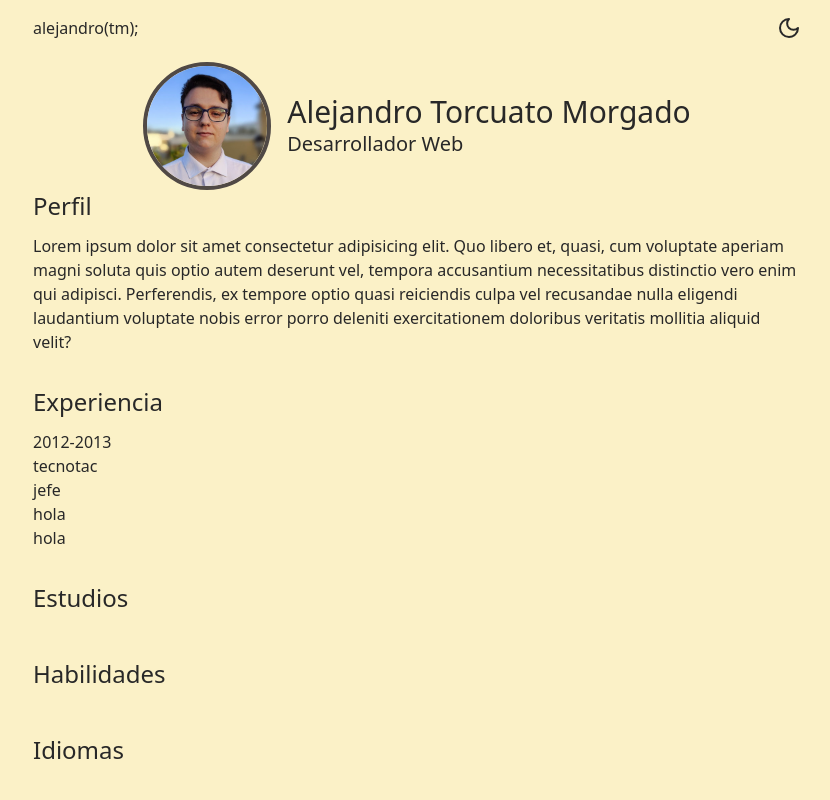
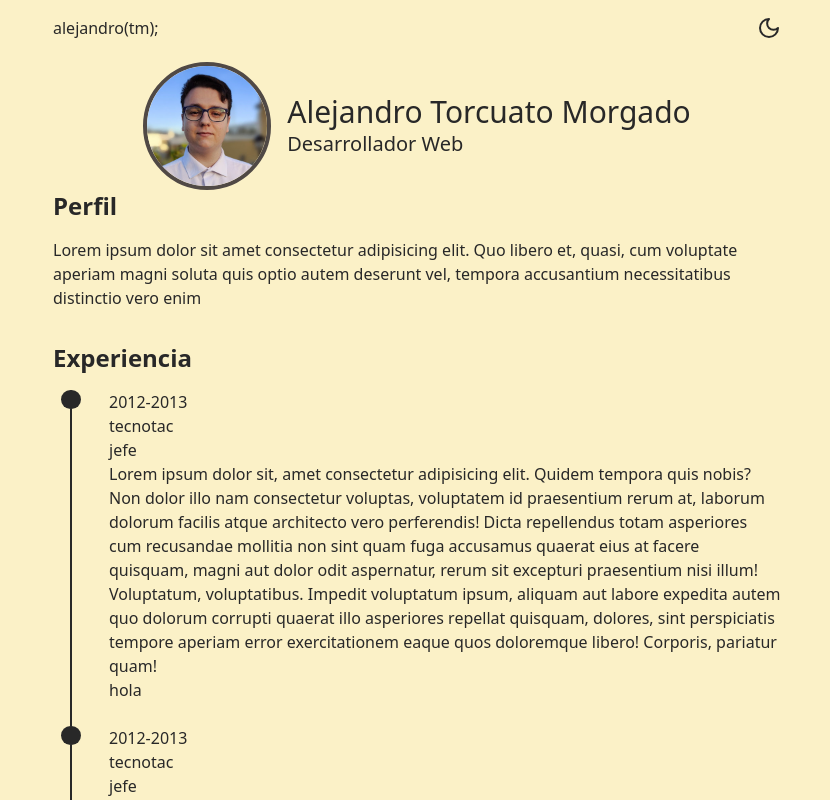
Before and after one commit to TorKhua/portfolio, a Next.js app: page / in a window 1280 px wide. Shown: the top 800 px of the page, without its empty margins (223-1053 px from the left). Built offline with nearby package versions, Linux system fonts and the light colour scheme.

Commit message:
timeline

```diff
--- a/src/app/layout.tsx
+++ b/src/app/layout.tsx
@@ -17,7 +17,7 @@ export default function RootLayout({
 }>) {
   return (
     <html lang="en" suppressHydrationWarning>
-      <body className='dark:bg-d_bg bg-l_bg text-l_fg dark:text-d_fg'>
+      <body  className="dark:bg-d_bg bg-l_bg text-l_fg dark:text-d_fg">
         <Providers>{children}</Providers>
       </body>
     </html>
--- a/src/app/page.tsx
+++ b/src/app/page.tsx
@@ -10,7 +10,7 @@ import Studies from "@/components/Sections/Studies/Studies";
 
 export default function Home() {
   return (
-    <main className="max-w-3xl m-auto">
+    <main className="max-w-3xl m-auto px-5">
       <Nav />
       <Header />
       <Profile />
--- a/src/components/Nav/Nav.tsx
+++ b/src/components/Nav/Nav.tsx
@@ -3,7 +3,7 @@ import ToggleDarkModeButton from "../ToggleDarkModeButton";
 
 function Nav() {
   return (
-    <div className="w-full py-4 flex align-middle justify-between">
+    <div className="w-full py-4 flex align-middle justify-between sticky">
       <div>alejandro(tm);</div>
         <ToggleDarkModeButton />
     </div>
--- a/src/components/Sections/Experience/Experience.tsx
+++ b/src/components/Sections/Experience/Experience.tsx
@@ -1,14 +1,27 @@
-import React from 'react'
-import Section from '../Section'
-import Timeline from '@/components/Timeline/Timeline'
+import React from "react";
+import Section from "../Section";
+import Timeline from "@/components/Timeline/Timeline";
 
 function Experience() {
+
+
   return (
-    <Section title='Experiencia'>
-      <Timeline cargo='jefe' empresa='tecnotac' tiempo='2012-2013' funciones={[{descripcion : 'hola'},{descripcion : 'hola'}]}>
-      </Timeline>
+    <Section title="Experiencia">
+      <Timeline
+        cargo="jefe"
+        empresa="tecnotac"
+        tiempo="2012-2013"
+        funciones={[{ descripcion: "Lorem ipsum dolor sit, amet consectetur adipisicing elit. Quidem tempora quis nobis? Non dolor illo nam consectetur voluptas, voluptatem id praesentium rerum at, laborum dolorum facilis atque architecto vero perferendis! Dicta repellendus totam asperiores cum recusandae mollitia non sint quam fuga accusamus quaerat eius at facere quisquam, magni aut dolor odit aspernatur, rerum sit excepturi praesentium nisi illum! Voluptatum, voluptatibus. Impedit voluptatum ipsum, aliquam aut labore expedita autem quo dolorum corrupti quaerat illo asperiores repellat quisquam, dolores, sint perspiciatis tempore aperiam error exercitationem eaque quos doloremque libero! Corporis, pariatur quam!" }, { descripcion: "hola" }]}
+      ></Timeline>
+      <Timeline
+        cargo="jefe"
+        empresa="tecnotac"
+        tiempo="2012-2013"
+        funciones={[{ descripcion: "Lorem ipsum dolor sit, amet consectetur adipisicing elit. Quidem tempora quis nobis? Non dolor illo nam consectetur voluptas, voluptatem id praesentium rerum at, laborum dolorum facilis atque architecto vero perferendis! Dicta repellendus totam asperiores cum recusandae mollitia non sint quam fuga accusamus quaerat eius at facere quisquam, magni aut dolor odit aspernatur, rerum sit excepturi praesentium nisi illum! Voluptatum, voluptatibus. Impedit voluptatum ipsum, aliquam aut labore expedita autem quo dolorum corrupti quaerat illo asperiores repellat quisquam, dolores, sint perspiciatis tempore aperiam error exercitationem eaque quos doloremque libero! Corporis, pariatur quam!" }, { descripcion: "hola" }]}
+      ></Timeline>
     </Section>
-  )
+
+  );
 }
 
-export default Experience
+export default Experience;
--- a/src/components/Sections/Profile/Profile.tsx
+++ b/src/components/Sections/Profile/Profile.tsx
@@ -8,9 +8,6 @@ function Profile() {
         Lorem ipsum dolor sit amet consectetur adipisicing elit. Quo libero
         et, quasi, cum voluptate aperiam magni soluta quis optio autem
         deserunt vel, tempora accusantium necessitatibus distinctio vero enim
-        qui adipisci. Perferendis, ex tempore optio quasi reiciendis culpa vel
-        recusandae nulla eligendi laudantium voluptate nobis error porro
-        deleniti exercitationem doloribus veritatis mollitia aliquid velit?
       </p>
     </Section>
   );
--- a/src/components/Sections/Title.tsx
+++ b/src/components/Sections/Title.tsx
@@ -2,7 +2,7 @@ import React, { ReactNode } from "react";
 
 function Title(props: { title: string; icon?: ReactNode }) {
   return (
-    <header className="text-2xl flex items-center gap-3 pb-3">
+    <header className="text-2xl flex items-center gap-3 pb-4 font-bold">
       <h2>{props.title}</h2> <div>{props.icon}</div>
     </header>
   );
--- a/src/components/Timeline/Timeline.tsx
+++ b/src/components/Timeline/Timeline.tsx
@@ -9,11 +9,13 @@ function Timeline(props: {
   icono?: ReactNode
 }) {
   return (
-    <>
-      <div>
-        <a className="rounded-full w-6 h-6 bg-red"></a>
+    <div className="flex gap-5">
+      <div className="flex flex-col align-middle items-center px-2">
+        <a className="inline-block rounded-full w-5 h-5 bg-l_fg dark:bg-d_fg"></a>
+        <div className="h-full bordzer-solid border-l-2 bg-l_fg dark:bg-d_fg"></div>
       </div>
-      <div>
+
+      <div className="pb-6">
         <TimelineSection
           tiempo={props.tiempo}
           empresa={props.empresa}
@@ -21,7 +23,7 @@ function Timeline(props: {
           funciones={props.funciones}
         />
       </div>
-    </>
+    </div>
   );
 }
 
```
